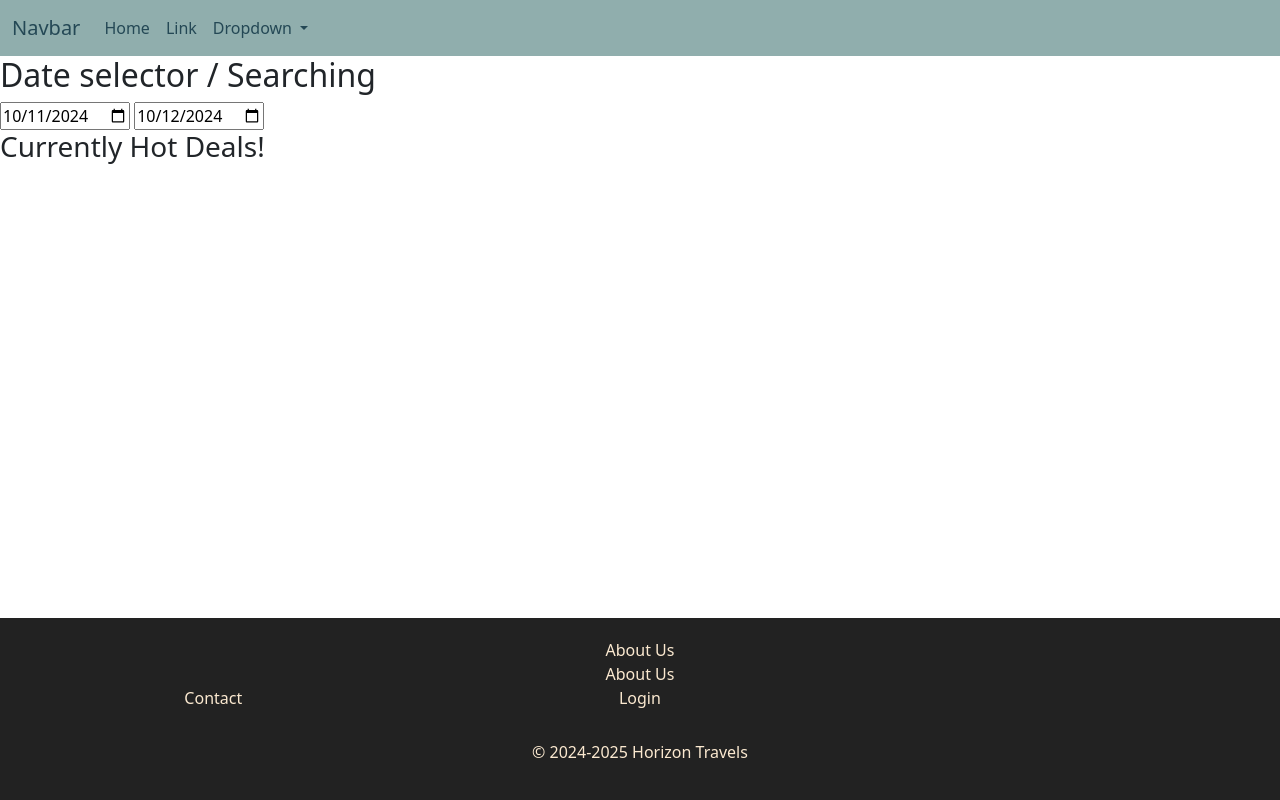
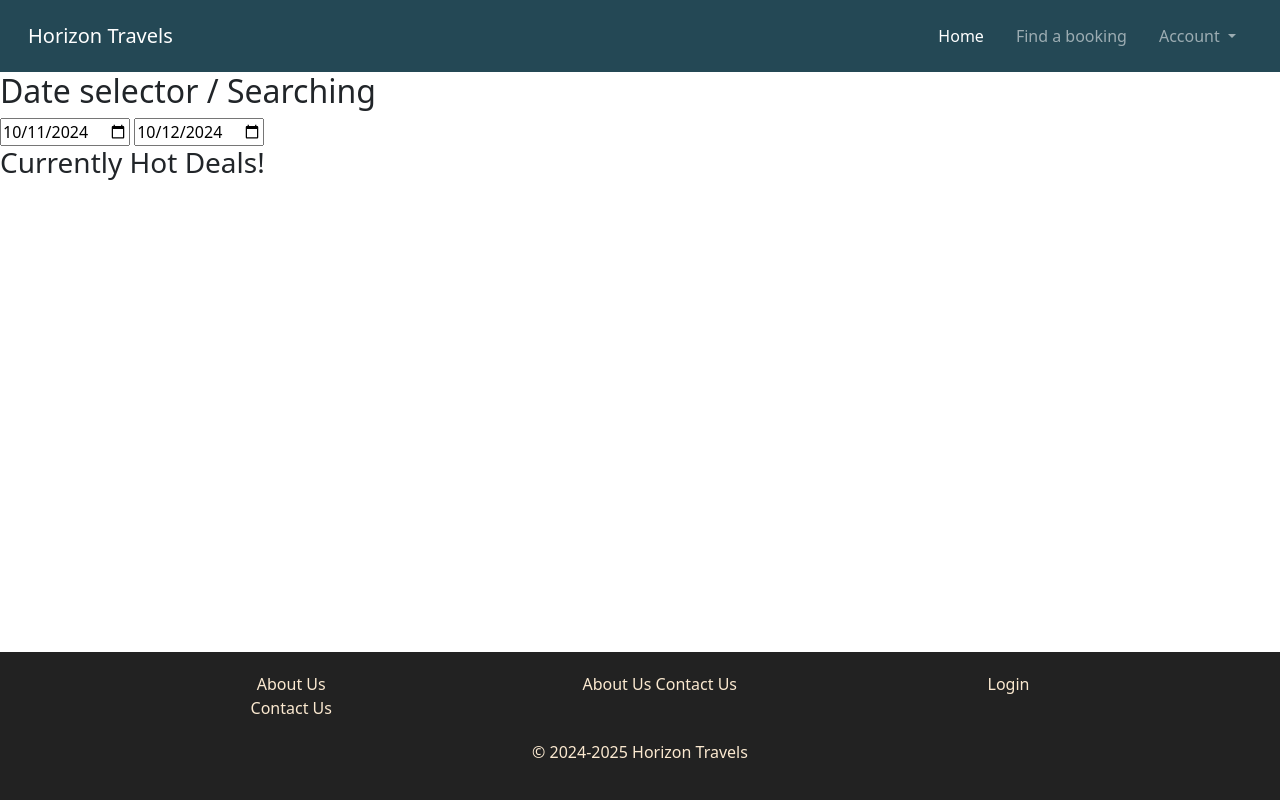
Before and after one commit to Ethan-clay03/Flask, a Flask app: page / in a window 1280 px wide. Run offline with Flask 3, Linux system fonts and the light colour scheme; parts of the project's set-up code (start-up, migrations or seed data) failed here and were passed over; some libraries are stand-ins or nearby versions; some web fonts are replaced.

Commit message:
Fix navigation bar and footer, begin work on adding descriptions to listings page

```diff
--- a/app/models/listing_images.py
+++ b/app/models/listing_images.py
@@ -9,6 +9,8 @@ class ListingImages(db.Model):
     image_location = db.Column(db.String(255), nullable=False)
     image_description = db.Column(db.String(255), nullable=True)
     main_image = db.Column(db.SmallInteger(), nullable=False)
+    listings_id = mapped_column(ForeignKey("listings.id"))
+    listings = relationship("Listings", back_populates="listing_images")
 
     @classmethod
     def get_selected_main_images(cls, listing_ids):
--- a/app/models/listings.py
+++ b/app/models/listings.py
@@ -13,6 +13,7 @@ class Listings(db.Model):
     transport_type = db.Column(db.String(255), nullable=False)
     business_tickets = db.Column(db.Integer(), nullable=False)
     economy_tickets = db.Column(db.Integer(), nullable=False)
+    listing_images = relationship("ListingImages", back_populates="listing_images")
 
     @classmethod
     def get_all_listings(cls):
--- a/app/static/base.css
+++ b/app/static/base.css
@@ -13,18 +13,26 @@ html, body {
     color: #FBE9D0;
     margin-top: 40px;
     padding: 20px 0;
-
-}
-.footer_column {
-    float: left;
-    width: 33.33%;
-    justify-content: center;
+    align-items: center;
 }
 
-.footer .copyright {
-    padding-top: 30px;
+.footer_row {
+    display: flex;
+    justify-content: space-evenly;
+    width: 100%;
 }
 
+.footer > .footer_column {
+    flex-grow: 1;
+    padding: 1%;
+    text-align: center;
+}
+
+.copyright {
+    margin-top: 20px;
+    width: 100%;
+    text-align: center;
+}
 
 /* MAIN CONTENT CSS */
 .main_content {
--- a/app/static/bootstrap_overrides.css
+++ b/app/static/bootstrap_overrides.css
@@ -1,7 +1,11 @@
-.custom-dark-blue-text a {
-  color: #244855 !important;
+.nav_background {
+  background-color: #244855;
 }
 
-.custom-light-blue-background {
-  background-color: #90AEAD !important;
+.navbar-dark {
+  color: #FBE9D0;
 }
+
+.dropdown-menu {
+  background-color: #90AEAD;
+}
--- a/app/templates/base.html
+++ b/app/templates/base.html
@@ -3,7 +3,8 @@
 <html>
     <head>
         <link rel="stylesheet" type="text/css" href="{{ url_for('static', filename='base.css')}}">
-        <link rel="stylesheet" href="https://cdn.jsdelivr.net/npm/bootstrap@5.3.0/dist/css/bootstrap.min.css">
+        <link href="https://cdn.jsdelivr.net/npm/bootstrap@5.1.3/dist/css/bootstrap.min.css" rel="stylesheet" integrity="sha384-1BmE4kWBq78iYhFldvKuhfTAU6auU8tT94WrHftjDbrCEXSU1oBoqyl2QvZ6jIW3" crossorigin="anonymous">
+        <script src="https://cdn.jsdelivr.net/npm/bootstrap@5.1.3/dist/js/bootstrap.bundle.min.js" integrity="sha384-ka7Sk0Gln4gmtz2MlQnikT1wXgYsOg+OMhuP+IlRH9sENBO0LRn5q+8nbTov4+1p" crossorigin="anonymous"></script>
         <link rel="stylesheet" type="text/css" href="{{ url_for('static', filename='bootstrap_overrides.css')}}">
         <meta name="viewport" content="width=device-width, initial-scale=1.0">
         <title>Horizon Travels</title>
@@ -12,31 +13,31 @@
         <div class="main_content">
             <div class="wrapper">
                 {% block navigation %}
-                <!-- Nav bar taken from https://www.w3schools.com/bootstrap/bootstrap_navbar.asp and modified -->
+                <!-- Nav bar taken from https://htmljstemplates.com/html/bootstrap-5-navbars and modified -->
                 <div class="navigation">
-                    <nav class="navbar navbar-expand-lg custom-dark-blue-text custom-light-blue-background">
+                    <nav class="navbar navbar-expand-lg navbar-dark nav_background p-3">
                         <div class="container-fluid">
-                            <a class="navbar-brand" href="#">Navbar</a>
-                            <button class="navbar-toggler" type="button" data-bs-toggle="collapse" data-bs-target="#navbarSupportedContent" aria-controls="navbarSupportedContent" aria-expanded="false" aria-label="Toggle navigation">
+                            <a class="navbar-brand" href="#">Horizon Travels</a>
+                            <button class="navbar-toggler" type="button" data-bs-toggle="collapse" data-bs-target="#navbarNavDropdown" aria-controls="navbarNavDropdown" aria-expanded="false" aria-label="Toggle navigation">
                             <span class="navbar-toggler-icon"></span>
                             </button>
-                            <div class="collapse navbar-collapse" id="navbarSupportedContent">
-                            <ul class="navbar-nav me-auto mb-2 mb-lg-0">
+
+                            <div class=" collapse navbar-collapse" id="navbarNavDropdown">
+                            <ul class="navbar-nav ms-auto ">
                                 <li class="nav-item">
-                                <a class="nav-link active" aria-current="page" href="#">Home</a>
+                                <a class="nav-link mx-2 active" aria-current="page" href="#">Home</a>
                                 </li>
                                 <li class="nav-item">
-                                <a class="nav-link" href="#">Link</a>
+                                <a class="nav-link mx-2" href="{{ url_for('bookings.index') }}">Find a booking</a>
                                 </li>
                                 <li class="nav-item dropdown">
-                                <a class="nav-link dropdown-toggle" href="#" id="navbarDropdown" role="button" data-bs-toggle="dropdown" aria-expanded="false">
-                                    Dropdown
+                                <a class="nav-link mx-2 dropdown-toggle" href="#" id="navbarDropdownMenuLink" role="button" data-bs-toggle="dropdown" aria-expanded="false">
+                                    Account
                                 </a>
-                                <ul class="dropdown-menu" aria-labelledby="navbarDropdown">
-                                    <li><a class="dropdown-item" href="#">Action</a></li>
-                                    <li><a class="dropdown-item" href="#">Another action</a></li>
-                                    <li><hr class="dropdown-divider"></li>
-                                    <li><a class="dropdown-item" href="#">Something else here</a></li>
+                                <ul class="dropdown-menu" aria-labelledby="navbarDropdownMenuLink">
+                                    <li><a class="dropdown-item" href="#">Account Details</a></li>
+                                    <li><a class="dropdown-item" href="#">My Bookings</a></li>
+                                    <li><a class="dropdown-item" href="#">Log Out</a></li>
                                 </ul>
                                 </li>
                             </ul>
@@ -53,16 +54,21 @@
             {% block footer %}
             <footer>
                 <div class="footer">
-                    <div class="row">
+                    <div class="footer_row">
                         <div class="footer_column">
-                            <div><a >About Us</div>
                             <div>About Us</div>
+                            <div>Contact Us</div>
                         </div>
-                        <div class="footer_column">Contact</div>
-                        <div class="footer_column">Login</div>
+                        <div class="footer_column">
+                            <a>About Us</a>
+                            <a>Contact Us</a>
+                        </div>
+                        <div class="footer_column"><a>Login</a></div>
                     </div>
-                    <div class="copyright">
-                        <p>&copy; 2024-2025 Horizon Travels</p>
+                    <div class="footer_row">
+                        <div class="copyright">
+                            <p>&copy; 2024-2025 Horizon Travels</p>
+                        </div>
                     </div>
                 </div>
             </footer>
```
Also changed, not shown: compose.yaml (+10 -9 lines), app/static/navigation.js (added).
